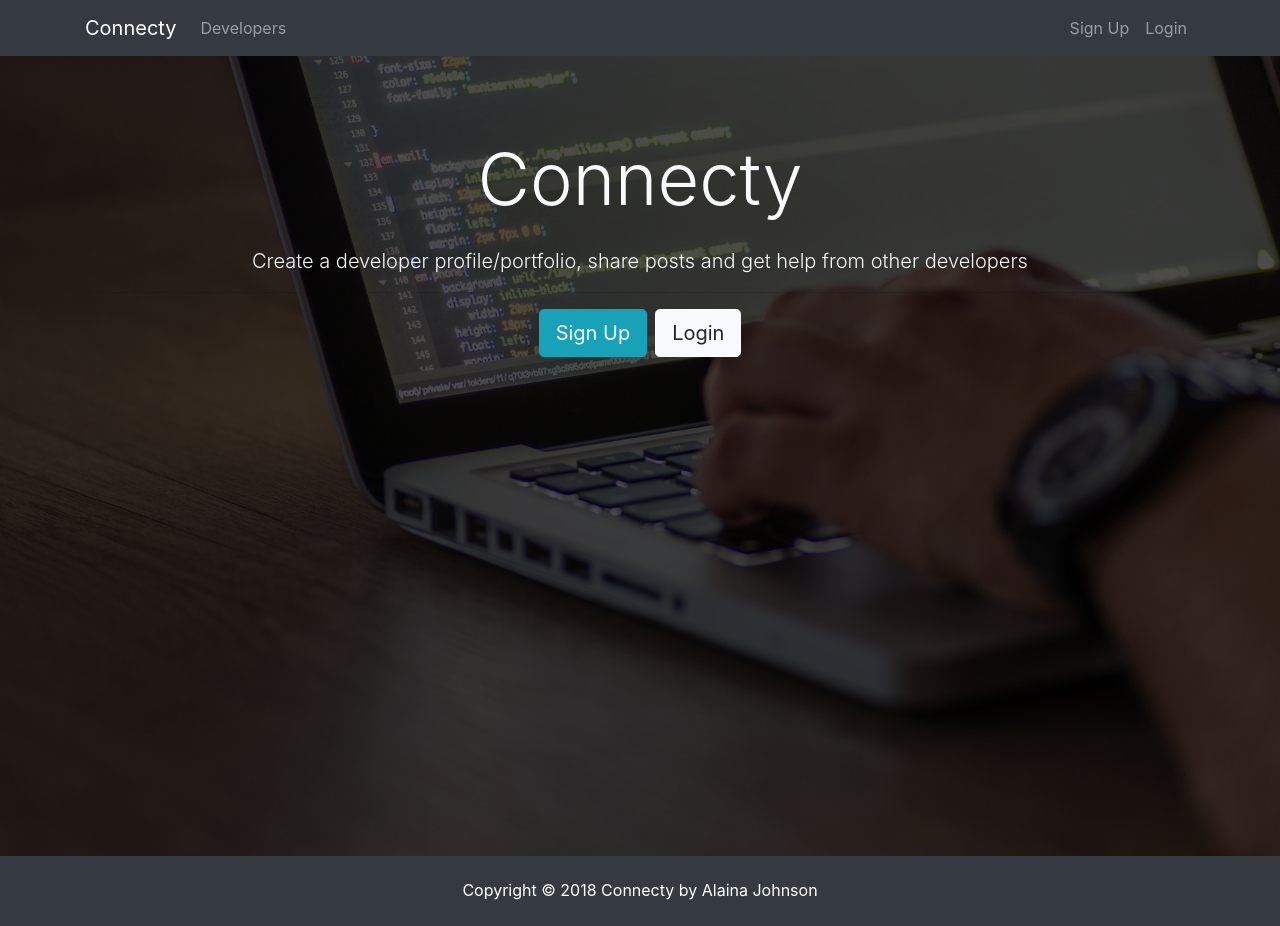
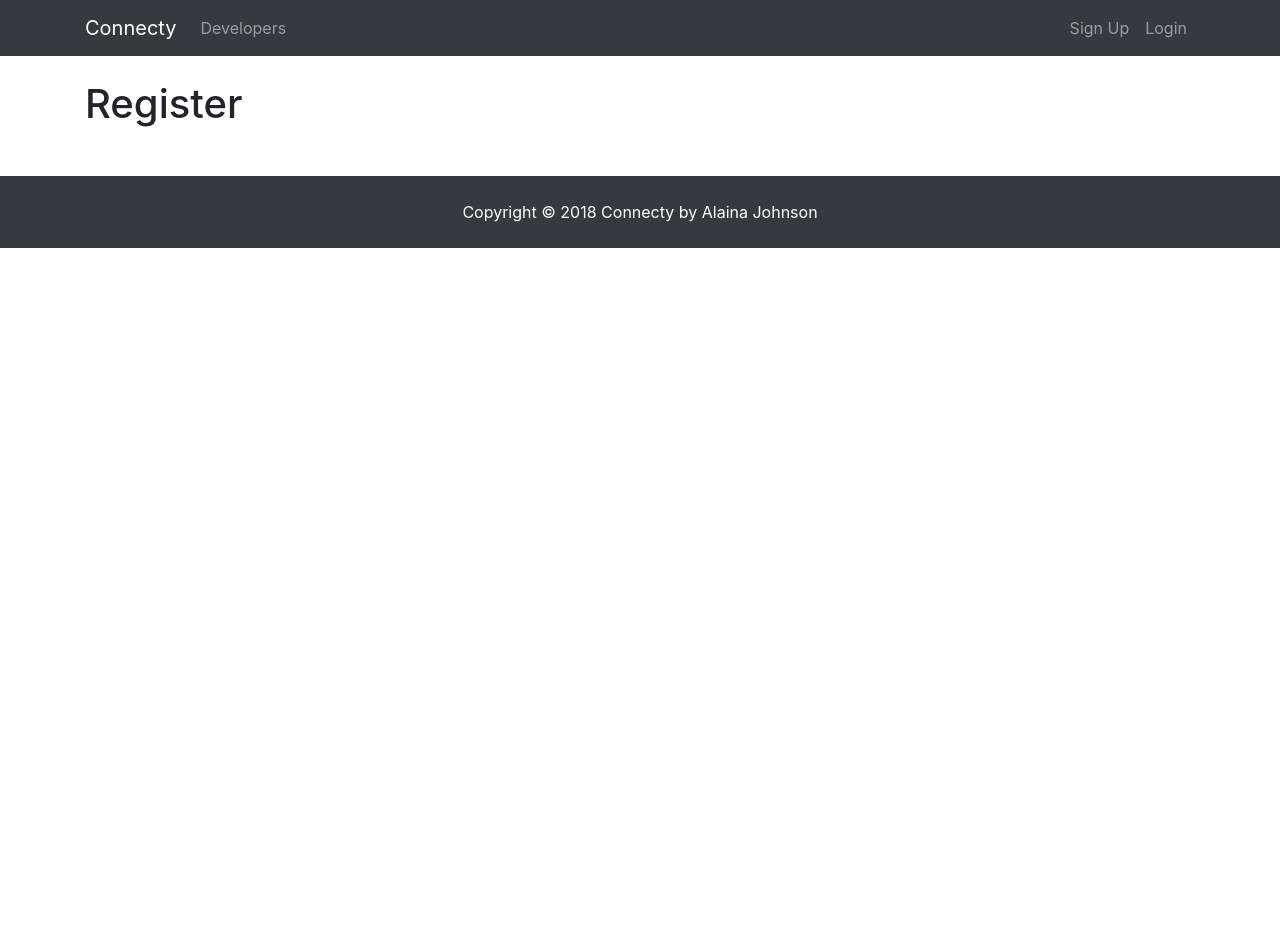
Before and after one commit to alainakjohnson/Connecty, a React (Create React App) app in the folder client/: page /register in a window 1280 px wide. After the commit the page ends 800 px from the top, so only its background shows below. Built offline with nearby package versions, Linux system fonts and the light colour scheme.

Commit message:
Set up register route

```diff
--- a/client/package.json
+++ b/client/package.json
@@ -5,6 +5,7 @@
   "dependencies": {
     "react": "^16.6.3",
     "react-dom": "^16.6.3",
+    "react-router-dom": "^4.3.1",
     "react-scripts": "2.1.1"
   },
   "scripts": {
--- a/client/src/App.js
+++ b/client/src/App.js
@@ -1,17 +1,24 @@
 import React, { Component } from 'react';
 import './App.css';
-import NavBar from './components/layout/Navbar.js'
+import Navbar from './components/layout/Navbar.js'
 import Footer from './components/layout/Footer.js'
 import Landing from './components/layout/Landing.js'
+import Register from './components/auth/Register.js'
+import { BrowserRouter, Route, Switch } from "react-router-dom";
 
 class App extends Component {
   render() {
     return (
-      <div className="App">
-        <NavBar />
-        <Landing />
-        <Footer />
-      </div>
+      <BrowserRouter>
+          <div className="App">
+              <Navbar />
+              <Switch>
+                <Route path="/register" component={Register} />
+                <Route exact path="/" component={Landing} />
+              </Switch>
+              <Footer />
+          </div>
+      </BrowserRouter>
     );
   }
 }
--- /dev/null
+++ b/client/src/components/auth/Register.js
@@ -0,0 +1,18 @@
+import React, { Component } from 'react';
+
+class Register extends Component {
+
+    constructor(props) {
+        super(props);
+    }
+
+    render() {
+        return (
+            <div className="container">
+            <h1>Register</h1>
+            </div>
+        );
+    }
+}
+
+export default Register;
--- a/client/src/components/layout/Navbar.js
+++ b/client/src/components/layout/Navbar.js
@@ -1,6 +1,6 @@
 import React, { Component } from 'react';
 
-class NavBar extends Component {
+class Navbar extends Component {
 
     constructor(props) {
         super(props);
@@ -40,4 +40,4 @@ class NavBar extends Component {
 
 }
 
-export default NavBar;
+export default Navbar;
```
